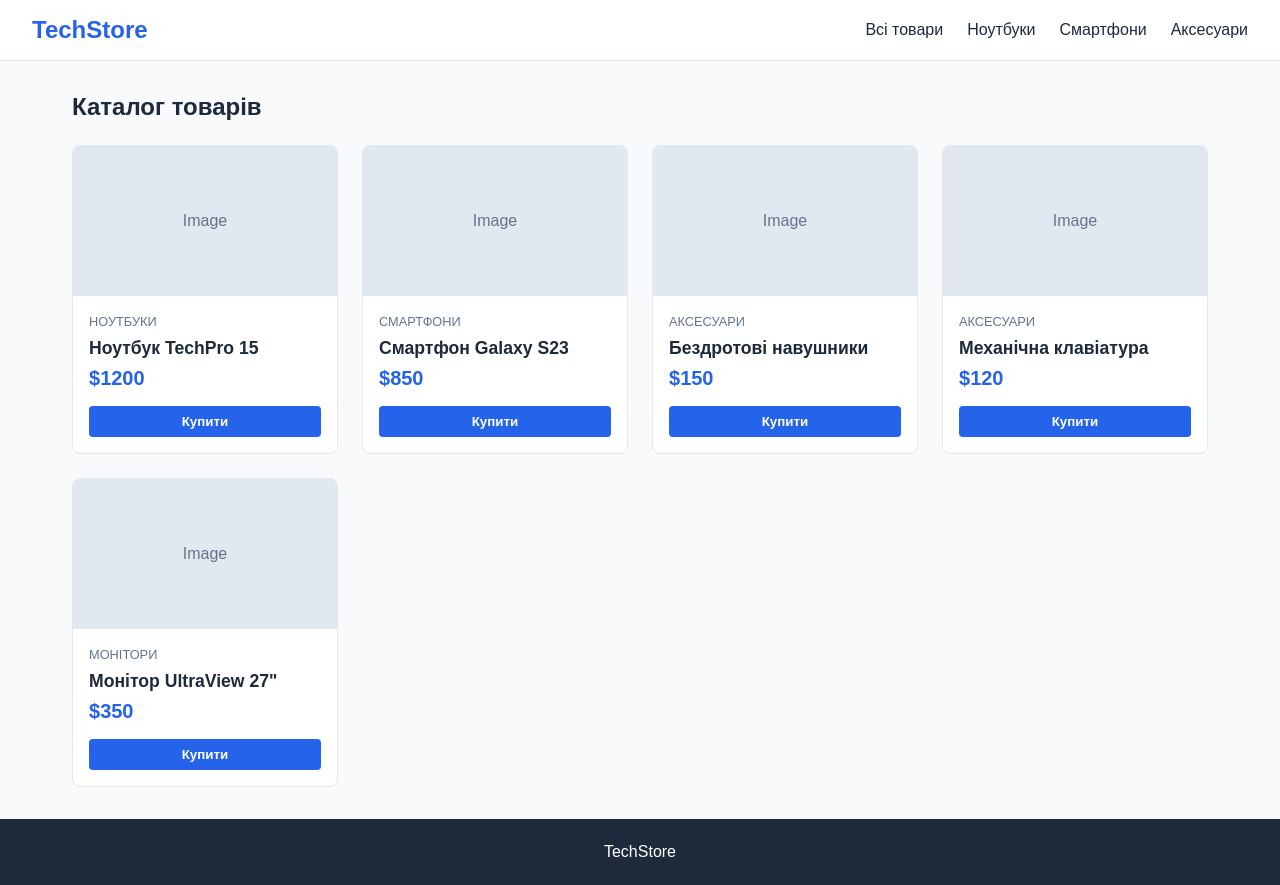
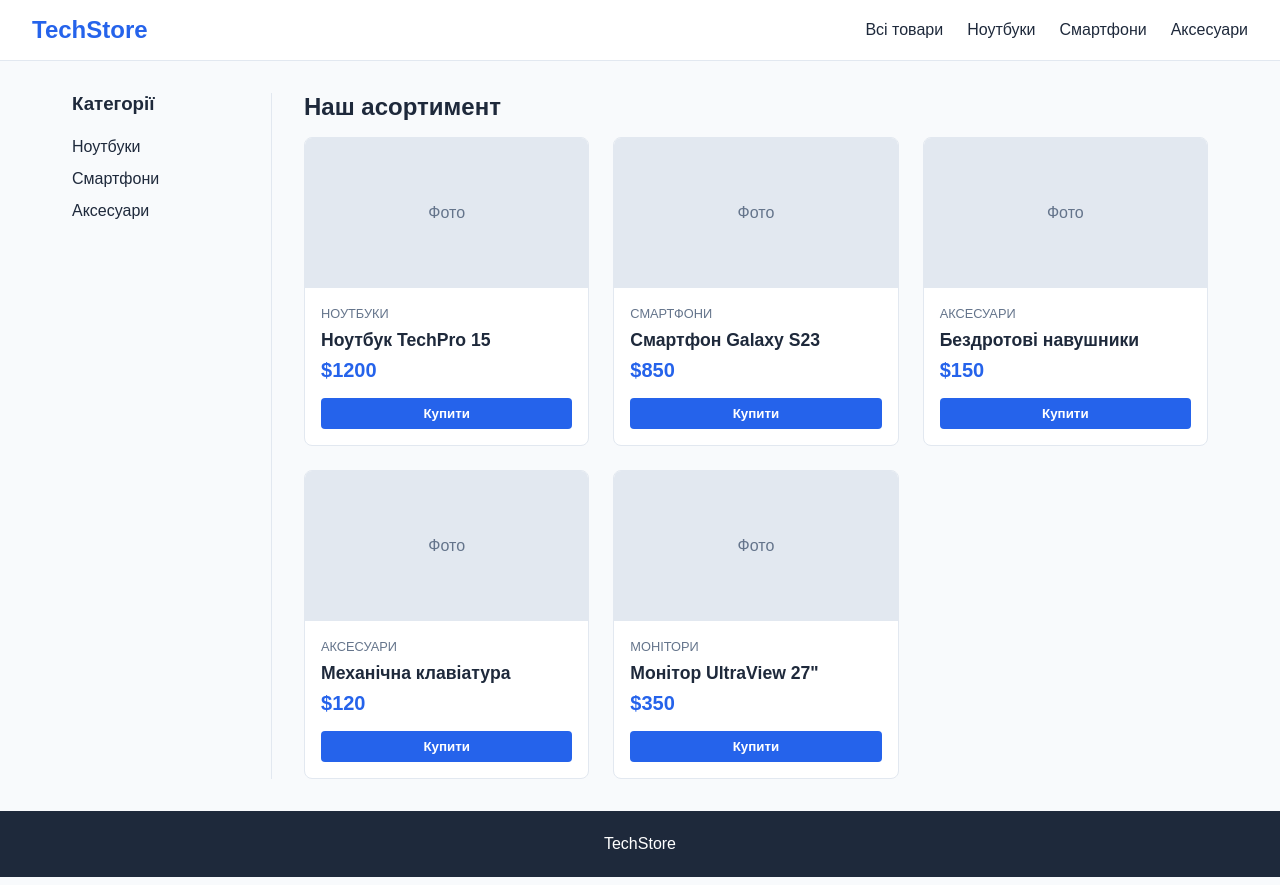
Before and after one commit to klim912/LR_1, a React (Vite) app: page / in a window 1280 px wide. Built offline with nearby package versions, Linux system fonts and the light colour scheme.

Commit message:
LR_2 feat: implement props drilling hierarchy App -> MainContent -> Catalog -> ProductCard

```diff
--- a/src/App.jsx
+++ b/src/App.jsx
@@ -1,10 +1,10 @@
 import React from 'react';
 import Header from './components/Header/Header';
-import Catalog from './components/Catalog/Catalog';
+import MainContent from './components/MainContent/MainContent';
 import Footer from './components/Footer/Footer';
 import './styles/global.css';
 
-const productsData = [
+const PRODUCTS = [
   { id: 1, name: 'Ноутбук TechPro 15', price: 1200, category: 'Ноутбуки' },
   { id: 2, name: 'Смартфон Galaxy S23', price: 850, category: 'Смартфони' },
   { id: 3, name: 'Бездротові навушники', price: 150, category: 'Аксесуари' },
@@ -14,11 +14,13 @@ const productsData = [
 
 function App() {
   return (
-    <div className="app-container">
-      <Header />
-      <Catalog products={productsData} />
-      <Footer />
-    </div>
+    <>
+      <div className="app-container">
+        <Header />
+        <MainContent allProducts={PRODUCTS} />
+        <Footer />
+      </div>
+    </>
   );
 }
 
--- a/src/components/Catalog/Catalog.css
+++ b/src/components/Catalog/Catalog.css
@@ -1,16 +1,5 @@
-.catalog-main {
-  flex: 1;
-  padding: 2rem;
-  max-width: 1200px;
-  margin: 0 auto;
-  width: 100%;
-}
-.catalog-main h2 {
-  margin-bottom: 1.5rem;
-  color: var(--text-dark);
-}
-.products-grid {
+.catalog-grid {
   display: grid;
-  grid-template-columns: repeat(auto-fill, minmax(250px, 1fr));
+  grid-template-columns: repeat(auto-fill, minmax(220px, 1fr));
   gap: 1.5rem;
 }
--- a/src/components/Catalog/Catalog.jsx
+++ b/src/components/Catalog/Catalog.jsx
@@ -2,16 +2,13 @@ import React from 'react';
 import ProductCard from '../ProductCard/ProductCard';
 import './Catalog.css';
 
-const Catalog = ({ products }) => {
+const Catalog = ({ items }) => {
   return (
-    <main className="catalog-main">
-      <h2>Каталог товарів</h2>
-      <div className="products-grid">
-        {products.map((product) => (
-          <ProductCard key={product.id} product={product} />
-        ))}
-      </div>
-    </main>
+    <div className="catalog-grid">
+      {items.map((item) => (
+        <ProductCard key={item.id} product={item} />
+      ))}
+    </div>
   );
 };
 
--- /dev/null
+++ b/src/components/MainContent/MainContent.css
@@ -0,0 +1,17 @@
+.main-content {
+    display: flex;
+    gap: 2rem;
+    padding: 2rem;
+    max-width: 1200px;
+    margin: 0 auto;
+    width: 100%;
+    flex: 1;
+}
+
+.catalog-section {
+    flex: 1;
+}
+
+.catalog-section h2 {
+    margin-bottom: 1rem;
+}
--- /dev/null
+++ b/src/components/MainContent/MainContent.jsx
@@ -0,0 +1,18 @@
+import React from 'react';
+import Sidebar from '../Sidebar/Sidebar';
+import Catalog from '../Catalog/Catalog';
+import './MainContent.css';
+
+const MainContent = ({ allProducts }) => {
+  return (
+    <main className="main-content">
+      <Sidebar />
+      <section className="catalog-section">
+        <h2>Наш асортимент</h2>
+        <Catalog items={allProducts} />
+      </section>
+    </main>
+  );
+};
+
+export default MainContent;
--- a/src/components/ProductCard/ProductCard.css
+++ b/src/components/ProductCard/ProductCard.css
@@ -1,5 +1,5 @@
 .product-card {
-  background-color: var(--card-bg);
+  background: var(--card-bg);
   border: 1px solid var(--border-color);
   border-radius: 8px;
   overflow: hidden;
@@ -9,7 +9,7 @@
   transform: translateY(-5px);
   box-shadow: 0 4px 6px rgba(0,0,0,0.1);
 }
-.product-image-placeholder {
+.image-placeholder {
   height: 150px;
   background-color: var(--border-color);
   display: flex;
@@ -17,25 +17,29 @@
   justify-content: center;
   color: var(--text-light);
 }
-.product-info {
+
+.card-body{
   padding: 1rem;
 }
-.product-category {
+
+.card-body h3{
+  font-size: 1.1rem;
+  margin: 0.5rem 0;
+}
+
+.category {
   font-size: 0.8rem;
   color: var(--text-light);
   text-transform: uppercase;
 }
-.product-name {
-  font-size: 1.1rem;
-  margin: 0.5rem 0;
-}
-.product-price {
+
+.price {
   font-size: 1.25rem;
   font-weight: bold;
   color: var(--primary-color);
   margin-bottom: 1rem;
 }
-.buy-button {
+button {
   width: 100%;
   padding: 0.5rem;
   background-color: var(--primary-color);
@@ -45,6 +49,6 @@
   cursor: pointer;
   font-weight: bold;
 }
-.buy-button:hover {
+button:hover {
   background-color: var(--primary-hover);
 }
--- a/src/components/ProductCard/ProductCard.jsx
+++ b/src/components/ProductCard/ProductCard.jsx
@@ -4,14 +4,12 @@ import './ProductCard.css';
 const ProductCard = ({ product }) => {
   return (
     <article className="product-card">
-      <div className="product-image-placeholder">
-        <span>Image</span>
-      </div>
-      <div className="product-info">
-        <span className="product-category">{product.category}</span>
-        <h3 className="product-name">{product.name}</h3>
-        <p className="product-price">${product.price}</p>
-        <button className="buy-button">Купити</button>
+      <div className="image-placeholder">Фото</div>
+      <div className="card-body">
+        <span className="category">{product.category}</span>
+        <h3>{product.name}</h3>
+        <p className="price">${product.price}</p>
+        <button>Купити</button>
       </div>
     </article>
   );
--- /dev/null
+++ b/src/components/Sidebar/Sidebar.css
@@ -0,0 +1,11 @@
+.sidebar {
+    width: 200px;
+    padding-right: 1rem;
+    border-right: 1px solid var(--border-color);
+}
+.sidebar ul {
+    list-style: none;
+    margin-top: 1rem;
+    line-height: 2;
+    cursor: pointer;
+}
--- /dev/null
+++ b/src/components/Sidebar/Sidebar.jsx
@@ -0,0 +1,13 @@
+import React from 'react';
+import './Sidebar.css';
+const Sidebar = () => (
+  <aside className="sidebar">
+    <h3>Категорії</h3>
+    <ul>
+      <li>Ноутбуки</li>
+      <li>Смартфони</li>
+      <li>Аксесуари</li>
+    </ul>
+  </aside>
+);
+export default Sidebar;
```
